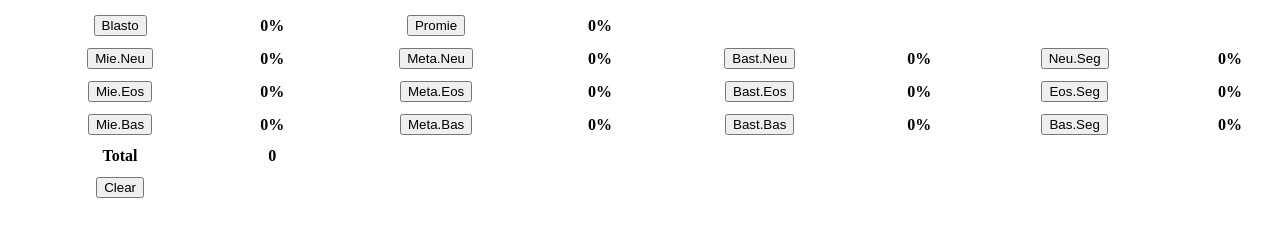
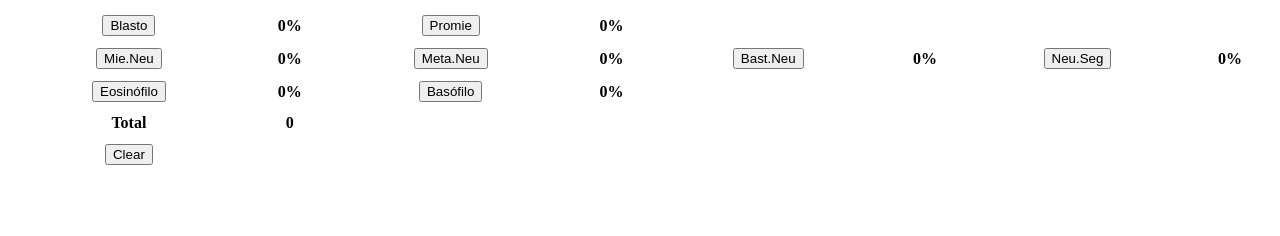
Before and after one commit to OpenDiagnosis/cell_counter, a plain HTML site: page index.html in a window 1280 px wide. Drawn offline with Linux system fonts and the light colour scheme.

Commit message:
Edit table layout 2

```diff
--- a/index.html
+++ b/index.html
@@ -22,9 +22,9 @@
 <table>
     <tr>
         <th> <button onclick="clickButton('blasto')">Blasto</button> </th>
-        <th id="blasto_percentage_id" width="50px">0%</th>
+        <th id="blasto_percentage_id" width="70px">0%</th>
         <th> <button onclick="clickButton('promie')">Promie</button> </th>
-        <th id="promie_percentage_id" width="50px">0%</th>
+        <th id="promie_percentage_id" width="70px">0%</th>
     </tr>
     <tr>
         <th> <button onclick="clickButton('mieneu')">Mie.Neu</button> </th>
@@ -37,26 +37,11 @@
         <th id="neuseg_percentage_id" width="70px">0%</th>
     </tr>
     <tr>
-        <th> <button onclick="clickButton('mieeos')">Mie.Eos</button> </th>
-        <th id="mieeos_percentage_id" width="70px">0%</th>
-        <th> <button onclick="clickButton('metaeos')">Meta.Eos</button> </th>
-        <th id="metaeos_percentage_id" width="70px">0%</th>
-        <th> <button onclick="clickButton('basteos')">Bast.Eos</button> </th>
-        <th id="basteos_percentage_id" width="70px">0%</th>
-        <th> <button onclick="clickButton('eosseg')">Eos.Seg</button> </th>
-        <th id="eosseg_percentage_id" width="70px">0%</th>
+        <th> <button onclick="clickButton('eosinofilo')">Eosinófilo</button> </th>
+        <th id="eosinofilo_percentage_id" width="70px">0%</th>
+        <th> <button onclick="clickButton('basofilo')">Basófilo</button> </th>
+        <th id="basofilo_percentage_id" width="70px">0%</th>
     </tr>
-    <tr>
-        <th> <button onclick="clickButton('miebas')">Mie.Bas</button> </th>
-        <th id="miebas_percentage_id" width="70px">0%</th>
-        <th> <button onclick="clickButton('metabas')">Meta.Bas</button> </th>
-        <th id="metabas_percentage_id" width="70px">0%</th>
-        <th> <button onclick="clickButton('bastbas')">Bast.Bas</button> </th>
-        <th id="bastbas_percentage_id" width="70px">0%</th>
-        <th> <button onclick="clickButton('basseg')">Bas.Seg</button> </th>
-        <th id="basseg_percentage_id" width="70px">0%</th>
-    </tr>
-
     <tr>
         <th> Total </th>
         <th id="total_id">0</th>
@@ -75,9 +60,9 @@ function Button(counter){
     this.incrementCounter = function(){ this.counter += 1; };
 }
 
-var cellList = ["blasto", "mieneu", "mieeos", "miebas", "promie", "metaneu",
-        "metaeos", "metabas","bastneu", "basteos", "bastbas", "neuseg",
-        "eosseg", "basseg"];
+var cellList = ["blasto", "promie", "mieneu", "metaneu", "bastneu", "neuseg",
+        "eosinofilo", "basofilo"];
+
 var variablesDict = {};
 for( i = 0; i < cellList.length; ++i ){
     variablesDict[cellList[i]] = new Button(0);
```
